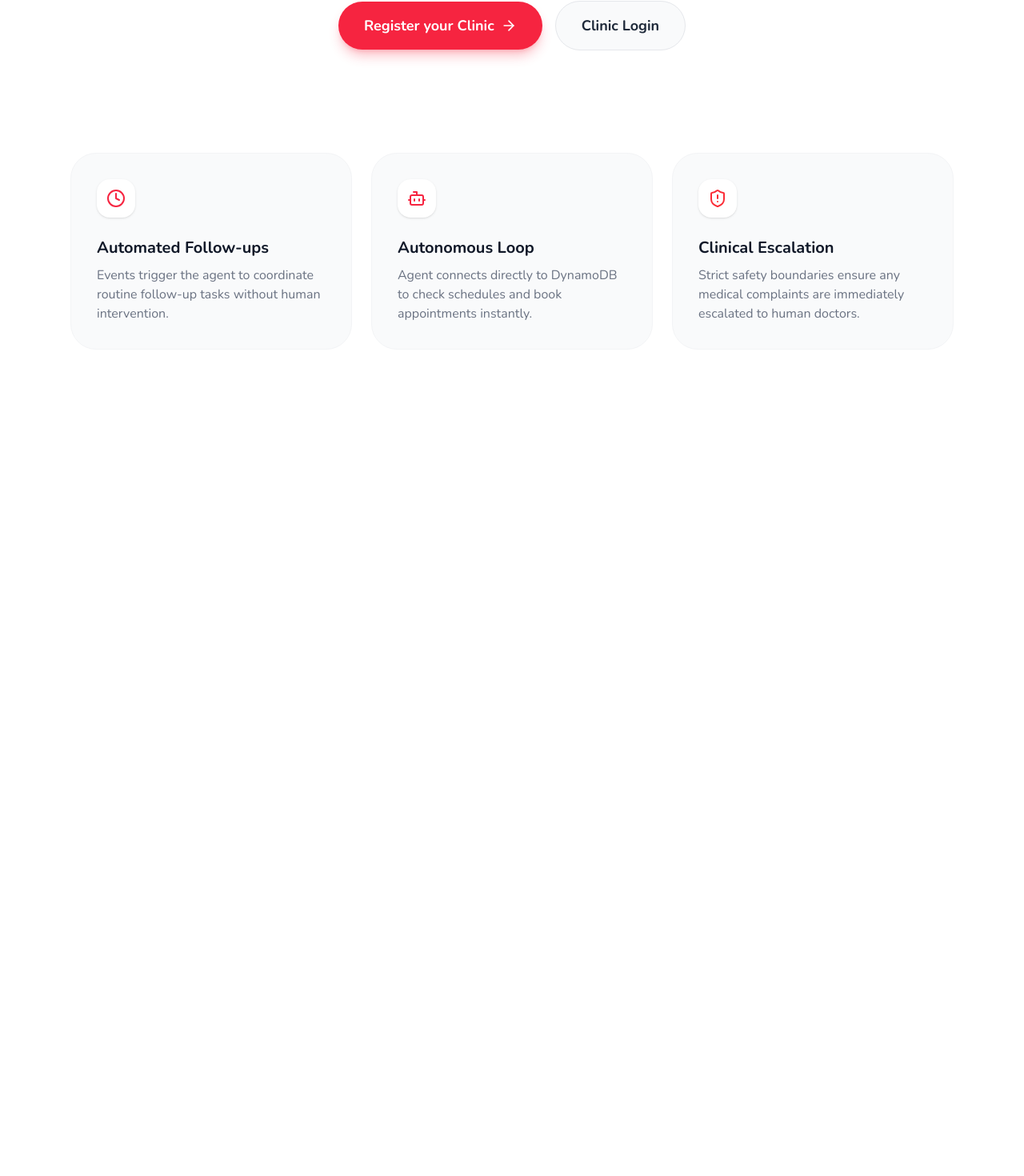
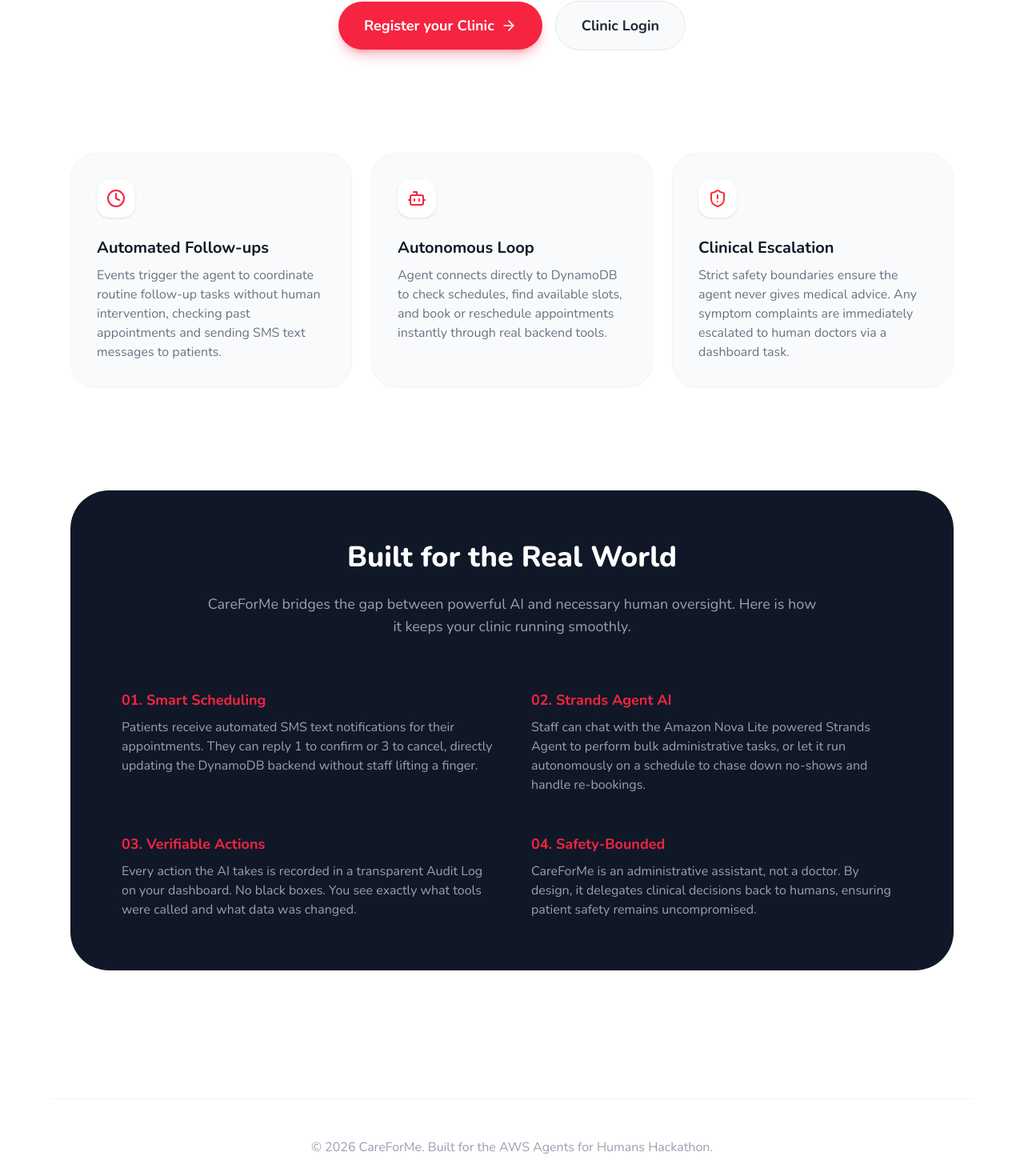
Before and after one commit to bellobambo/CareForMe, a Next.js app in the folder frontend/: page / in a window 1280 px wide. Shown: the part 597-2067 px from the top of the page at 80% size. Before the commit the page ends 1114 px from the top, so only its background shows below. Built offline with nearby package versions, Linux system fonts and the light colour scheme; no server answers; what aws-amplify would draw is missing.

Commit message:
new careforme improvment

```diff
--- a/frontend/src/app/about/page.tsx
+++ b/frontend/src/app/about/page.tsx
@@ -68,7 +68,24 @@ export default function AboutPage() {
             <div>
               <h3 className="text-2xl font-bold text-gray-900 mb-3">The Architecture</h3>
               <p className="text-gray-600 leading-relaxed">
-                CareForMe is powered by Amazon Bedrock and the Strands Agent SDK. It operates via an EventBridge-simulated webhook that triggers a background Python worker. This worker autonomously queries Amazon DynamoDB to fetch patient records, read calendar availability, and book appointments without ever requiring a human to initiate a chat.
+                CareForMe is powered by Amazon Bedrock (Nova Lite) and the Strands Agent SDK. It operates via an EventBridge-simulated webhook that triggers a background Python worker. This worker autonomously queries Amazon DynamoDB to fetch patient records, read calendar availability, and book appointments without ever requiring a human to initiate a chat.
+              </p>
+            </div>
+          </motion.div>
+
+          <motion.div
+            initial={{ opacity: 0, x: -20 }}
+            whileInView={{ opacity: 1, x: 0 }}
+            viewport={{ once: true }}
+            className="flex flex-col md:flex-row gap-8 items-start bg-gray-900 text-white p-8 rounded-[2rem] border border-gray-800"
+          >
+            <div className="w-16 h-16 shrink-0 bg-white/10 rounded-2xl flex items-center justify-center text-white">
+              <Users size={32} />
+            </div>
+            <div>
+              <h3 className="text-2xl font-bold text-white mb-3">Agents for Humans</h3>
+              <p className="text-gray-400 leading-relaxed">
+                We believe AI shouldn't just be a chatbot sitting in a corner. It should do real work for real people. By acting as a tireless administrative assistant, CareForMe elevates clinic staff so they can focus entirely on the human element of healthcare: empathy, connection, and clinical care.
               </p>
             </div>
           </motion.div>
@@ -80,13 +97,17 @@ export default function AboutPage() {
           transition={{ delay: 0.5 }}
           className="mt-20 text-center"
         >
-          <Link href="/dashboard">
+          <Link href="/register">
             <button className="bg-gray-900 text-white font-bold text-lg px-8 py-4 rounded-full hover:bg-gray-800 shadow-lg transition-transform hover:scale-105 active:scale-95">
-              Experience the Dashboard
+              Try Now
             </button>
           </Link>
         </motion.div>
       </main>
+
+      <footer className="max-w-6xl mx-auto px-6 py-12 text-center text-gray-400 border-t border-gray-100 mt-20">
+        <p>© 2026 CareForMe. Built for the AWS Agents for Humans Hackathon.</p>
+      </footer>
     </div>
   );
 }
--- a/frontend/src/app/globals.css
+++ b/frontend/src/app/globals.css
@@ -22,6 +22,10 @@ body {
   margin: 0;
   padding: 0;
   overflow-x: hidden;
+}
+
+button, a, [role="button"] {
+  cursor: pointer !important;
 }
 
 /* Force AntD to use Nunito */
--- a/frontend/src/app/page.tsx
+++ b/frontend/src/app/page.tsx
@@ -43,7 +43,7 @@ export default function LandingPage() {
           </h2>
 
           <p className="text-xl text-gray-500 mb-12 max-w-2xl mx-auto leading-relaxed">
-            Stop wasting hours on administrative phone calls. CareForMe silently coordinates follow-ups, reschedules appointments, and flags critical issues—so you can focus on patient care.
+            Stop wasting hours on administrative phone calls. CareForMe silently coordinates follow-ups, reschedules appointments, and flags critical issues so you can focus on patient care.
           </p>
 
           <div className="flex items-center justify-center gap-4">
@@ -75,29 +75,67 @@ export default function LandingPage() {
           transition={{ delay: 0.3, duration: 0.6 }}
           className="grid grid-cols-1 md:grid-cols-3 gap-6 mt-32 w-full text-left"
         >
-          <div className="p-8 rounded-[2rem] bg-gray-50 border border-gray-100">
+          <div className="p-8 rounded-[2rem] bg-gray-50 border border-gray-100 transition-all hover:shadow-md">
             <div className="w-12 h-12 bg-white rounded-2xl flex items-center justify-center text-primary mb-6 shadow-sm">
               <Clock size={24} />
             </div>
             <h3 className="text-xl font-bold text-gray-900 mb-2">Automated Follow-ups</h3>
-            <p className="text-gray-500">Events trigger the agent to coordinate routine follow-up tasks without human intervention.</p>
+            <p className="text-gray-500">Events trigger the agent to coordinate routine follow-up tasks without human intervention, checking past appointments and sending SMS text messages to patients.</p>
           </div>
-          <div className="p-8 rounded-[2rem] bg-gray-50 border border-gray-100">
+          <div className="p-8 rounded-[2rem] bg-gray-50 border border-gray-100 transition-all hover:shadow-md">
             <div className="w-12 h-12 bg-white rounded-2xl flex items-center justify-center text-primary mb-6 shadow-sm">
               <Bot size={24} />
             </div>
             <h3 className="text-xl font-bold text-gray-900 mb-2">Autonomous Loop</h3>
-            <p className="text-gray-500">Agent connects directly to DynamoDB to check schedules and book appointments instantly.</p>
+            <p className="text-gray-500">Agent connects directly to DynamoDB to check schedules, find available slots, and book or reschedule appointments instantly through real backend tools.</p>
           </div>
-          <div className="p-8 rounded-[2rem] bg-gray-50 border border-gray-100">
+          <div className="p-8 rounded-[2rem] bg-gray-50 border border-gray-100 transition-all hover:shadow-md">
             <div className="w-12 h-12 bg-white rounded-2xl flex items-center justify-center text-red-500 mb-6 shadow-sm">
               <ShieldAlert size={24} />
             </div>
             <h3 className="text-xl font-bold text-gray-900 mb-2">Clinical Escalation</h3>
-            <p className="text-gray-500">Strict safety boundaries ensure any medical complaints are immediately escalated to human doctors.</p>
+            <p className="text-gray-500">Strict safety boundaries ensure the agent never gives medical advice. Any symptom complaints are immediately escalated to human doctors via a dashboard task.</p>
+          </div>
+        </motion.div>
+
+        {/* How It Works Section */}
+        <motion.div
+          initial={{ opacity: 0, y: 40 }}
+          whileInView={{ opacity: 1, y: 0 }}
+          viewport={{ once: true }}
+          transition={{ duration: 0.6 }}
+          className="mt-32 w-full text-left bg-gray-900 text-white p-12 md:p-16 rounded-[3rem]"
+        >
+          <div className="max-w-3xl mx-auto text-center mb-16">
+            <h2 className="text-4xl font-extrabold mb-6">Built for the Real World</h2>
+            <p className="text-lg text-gray-400">CareForMe bridges the gap between powerful AI and necessary human oversight. Here is how it keeps your clinic running smoothly.</p>
+          </div>
+
+          <div className="grid grid-cols-1 md:grid-cols-2 gap-12">
+            <div>
+              <h4 className="text-primary font-bold text-lg mb-2">01. Smart Scheduling</h4>
+              <p className="text-gray-400">Patients receive automated SMS text notifications for their appointments. They can reply 1 to confirm or 3 to cancel, directly updating the DynamoDB backend without staff lifting a finger.</p>
+            </div>
+            <div>
+              <h4 className="text-primary font-bold text-lg mb-2">02. Strands Agent AI</h4>
+              <p className="text-gray-400">Staff can chat with the Amazon Nova Lite powered Strands Agent to perform bulk administrative tasks, or let it run autonomously on a schedule to chase down no-shows and handle re-bookings.</p>
+            </div>
+            <div>
+              <h4 className="text-primary font-bold text-lg mb-2">03. Verifiable Actions</h4>
+              <p className="text-gray-400">Every action the AI takes is recorded in a transparent Audit Log on your dashboard. No black boxes. You see exactly what tools were called and what data was changed.</p>
+            </div>
+            <div>
+              <h4 className="text-primary font-bold text-lg mb-2">04. Safety-Bounded</h4>
+              <p className="text-gray-400">CareForMe is an administrative assistant, not a doctor. By design, it delegates clinical decisions back to humans, ensuring patient safety remains uncompromised.</p>
+            </div>
           </div>
         </motion.div>
       </main>
+
+      {/* Footer */}
+      <footer className="max-w-6xl mx-auto px-6 py-12 text-center text-gray-400 border-t border-gray-100 mt-20">
+        <p>© 2026 CareForMe. Built for the AWS Agents for Humans Hackathon.</p>
+      </footer>
     </div>
   );
 }
```
Also changed, not shown: 1 other file (tests, documents, lock files or other folders).
